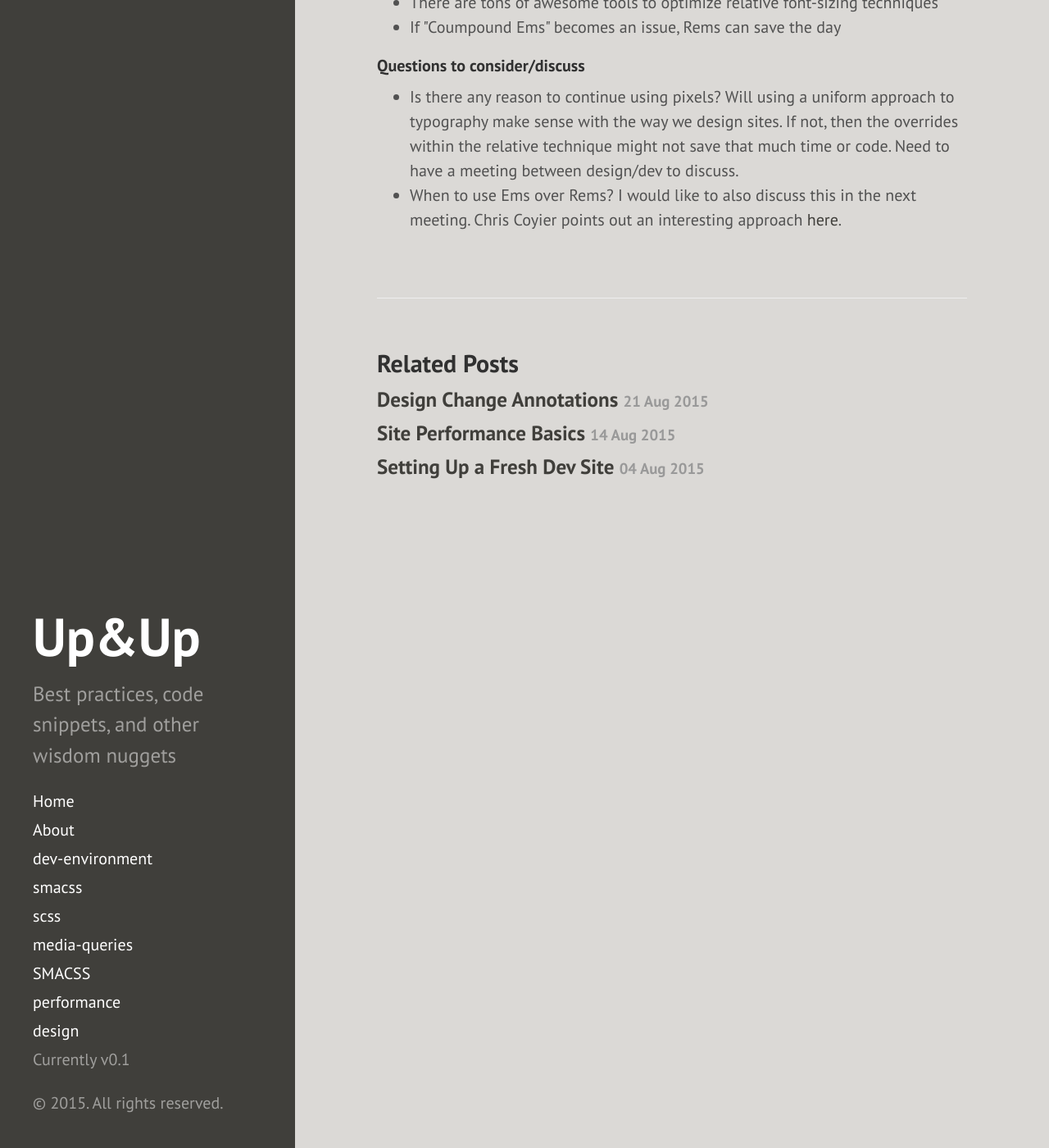
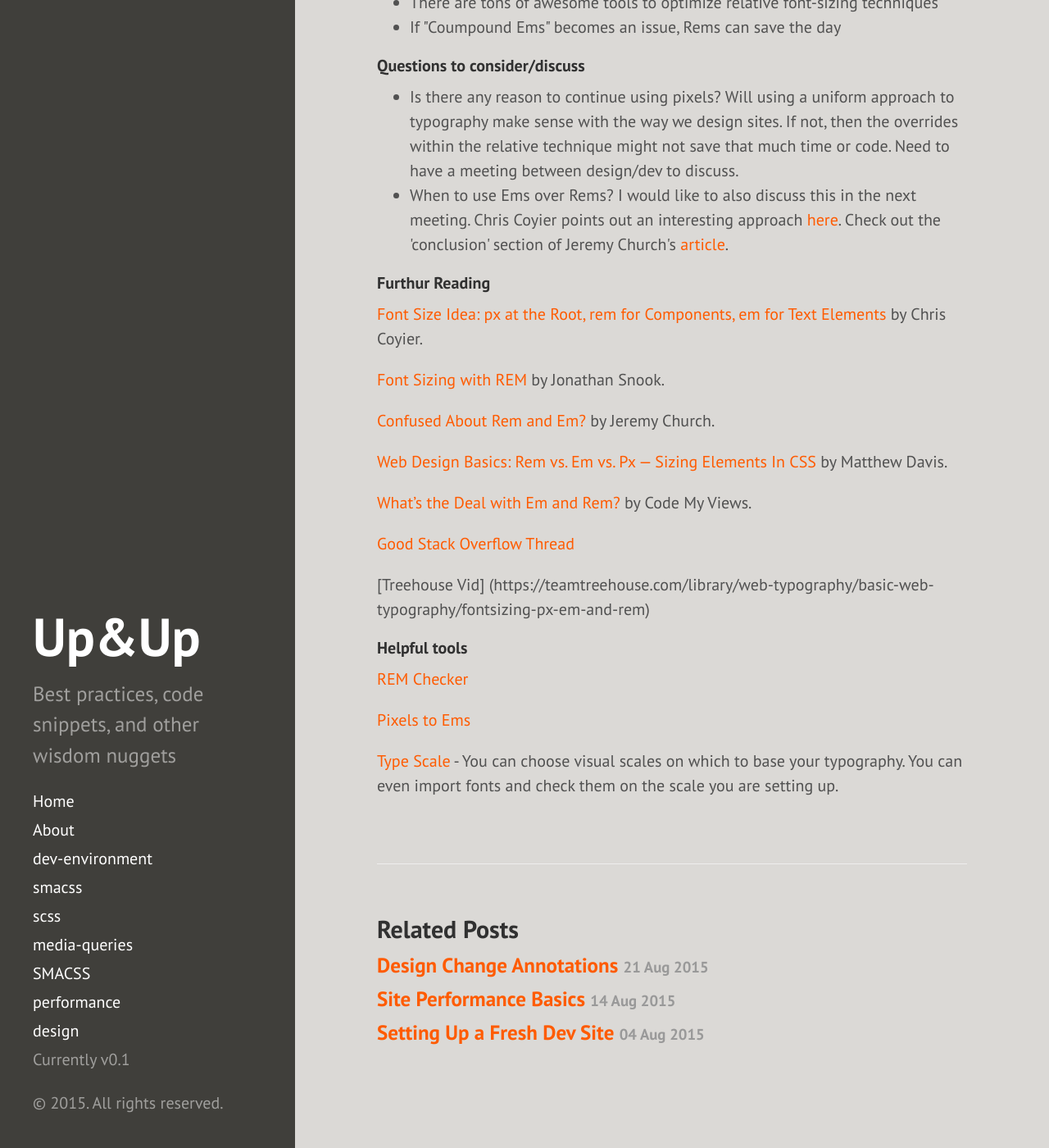
Before and after one commit to mergeweb/best_practices, a Jekyll site: the page built from _posts/2015-08-28-font-sizing.md, in a window 1280 px wide and 1400 px high, scrolled down 3514 px. Shown: the whole window at 82% size. Built offline with Jekyll 4.4.1, drawn with Linux system fonts in a browser that asks for light colours; Markdown is read by kramdown in place of the engine named in the settings.

Commit message:
adding links to font-sizing article

```diff
--- a/_posts/2015-08-28-font-sizing.md
+++ b/_posts/2015-08-28-font-sizing.md
@@ -97,9 +97,30 @@ Rem's (Roote Em's) are relative to the root size set on the html (or 16px if no
 
 <ul>
 	<li>Is there any reason to continue using pixels?  Will using a uniform approach to typography make sense with the way we design sites.  If not, then the overrides within the relative technique might not save that much time or code.  Need to have a meeting between design/dev to discuss.</li>
-	<li>When to use Ems over Rems?  I would like to also discuss this in the next meeting.  Chris Coyier points out an interesting approach <a href="https://css-tricks.com/rems-ems/">here</a>.</li>
+	<li>When to use Ems over Rems?  I would like to also discuss this in the next meeting.  Chris Coyier points out an interesting approach <a href="https://css-tricks.com/rems-ems/">here</a>.  Check out the 'conclusion' section of Jeremy Church's <a href="https://j.eremy.net/confused-about-rem-and-em/">article</a>.</li>
 </ul>
 
-<!-- <h4>Furthur Reading</h4>
+<h4>Furthur Reading</h4>
 
-<h4>Helpful tools</h4> -->
+[Font Size Idea: px at the Root, rem for Components, em for Text Elements](https://css-tricks.com/rems-ems/) by Chris Coyier.
+
+[Font Sizing with REM](http://snook.ca/archives/html_and_css/font-size-with-rem) by Jonathan Snook.
+
+[Confused About Rem and Em?](https://j.eremy.net/confused-about-rem-and-em/) by Jeremy Church.
+
+[Web Design Basics: Rem vs. Em vs. Px — Sizing Elements In CSS](https://www.futurehosting.com/blog/web-design-basics-rem-vs-em-vs-px-sizing-elements-in-css/) by Matthew Davis.
+
+[What’s the Deal with Em and Rem?](https://codemyviews.com/blog/whats-the-deal-with-em-and-rem) by Code My Views.
+
+[Good Stack Overflow Thread](http://stackoverflow.com/questions/29686099/media-queries-px-vs-em-vs-rem)
+
+[Treehouse Vid] (https://teamtreehouse.com/library/web-typography/basic-web-typography/fontsizing-px-em-and-rem)
+
+
+<h4>Helpful tools</h4>
+
+[REM Checker](https://offroadcode.com/prototypes/rem-calculator/)
+
+[Pixels to Ems](http://pxtoem.com/)
+
+[Type Scale](http://type-scale.com/) - You can choose visual scales on which to base your typography. You can even import fonts and check them on the scale you are setting up.
--- a/public/css/hyde.css
+++ b/public/css/hyde.css
@@ -187,7 +187,7 @@ a.sidebar-nav-item:focus {
   color: #403f3b;
 }
 
-.theme-base-10 .content p a{
+.theme-base-10 .content p a, .theme-base-10 .content li a {
   color: #ff5b00;
 }
 
```
